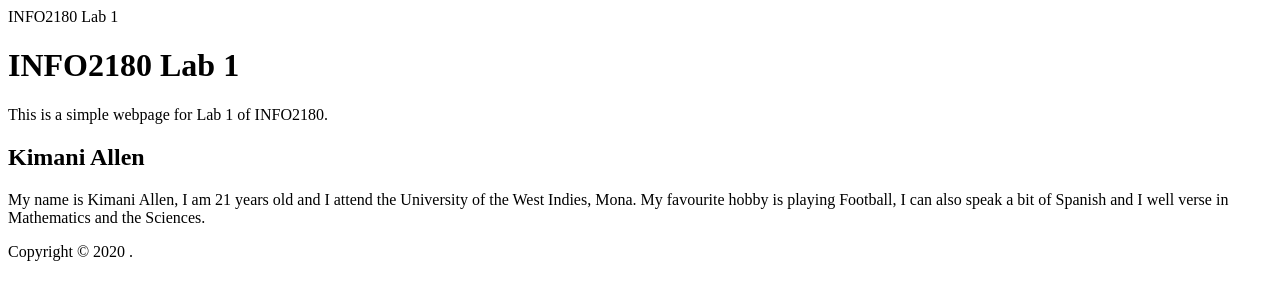
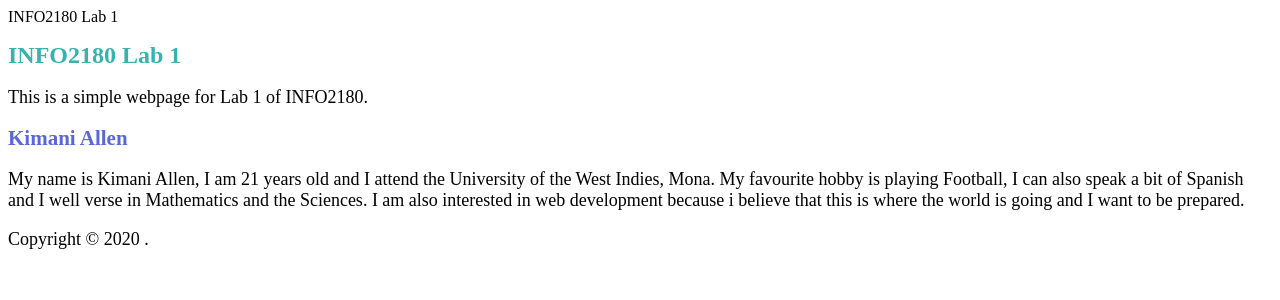
Before and after one commit to Kimani-ctrl/info2180-lab1, a plain HTML site: page index.html in a window 1280 px wide. Drawn offline with Linux system fonts and the light colour scheme.

Commit message:
my first html code

```diff
--- a/index.html
+++ b/index.html
@@ -1,6 +1,7 @@
 <!DOCTYPE html>
 <html lang="en">
 <head>
+    <link href="styles.css" rel="stylesheet" type="text/css">
     <meta charset="UTF-8">
     <meta name="viewport" content="width=devicewidth, initial-scale=1.0">
     <meta http-equiv="X-UA-Compatible" content="ie=edge">
@@ -16,7 +17,8 @@
  <h2>Kimani Allen</h2>
  <p>My name is Kimani Allen, I am 21 years old and I attend the University of the West Indies, Mona.
      My favourite hobby is playing Football, I can also speak a bit of Spanish and I well verse in Mathematics
-     and the Sciences.
+     and the Sciences. I am also interested in web development because i believe that this is where the
+     world is going and I want to be prepared.
  </p>
  </main>
  <footer>
```
